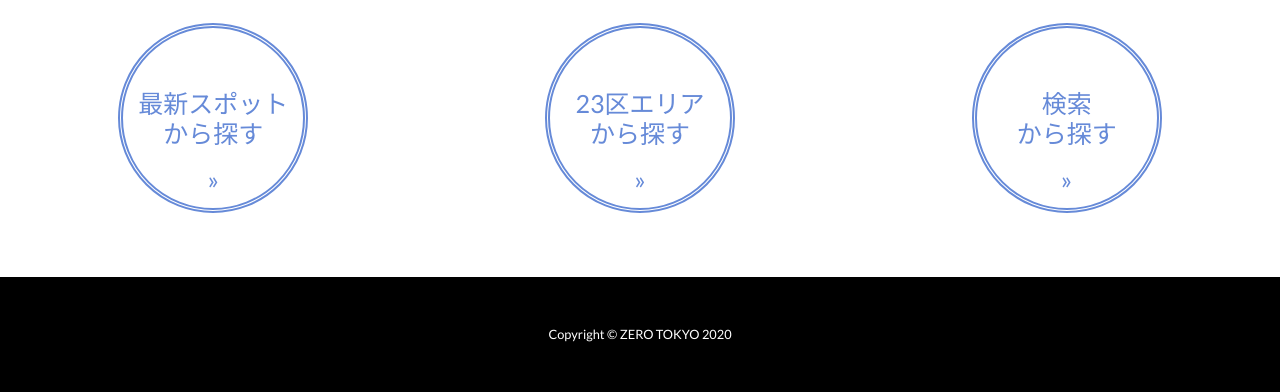
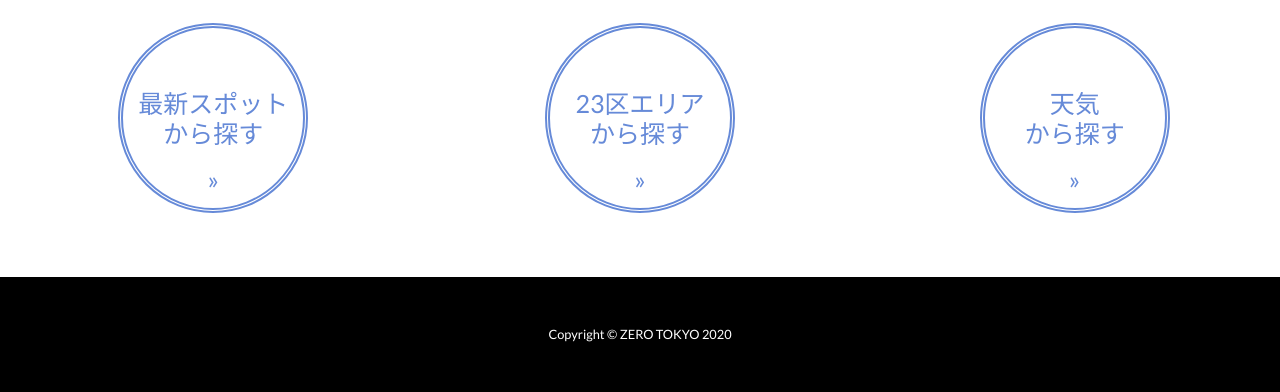
Before and after one commit to gizaju10/django, a Django app: page /blog/tags/ in a window 1280 px wide. Shown: the part 909-1301 px from the top of the page. Run offline with Django 3.2, Linux system fonts and the light colour scheme; some libraries are stand-ins or nearby versions.

Commit message:
「検索から探す」→「天気から探す」に変更

```diff
--- a/templates/base/base4.html
+++ b/templates/base/base4.html
@@ -102,7 +102,7 @@
     <p>　</p>
     </div>
     <div class="col-lg-4">
-      <a href="{% url 'blog:search_list' %}" class="btn-circle-border-double"><br><br>検索<p class="font">から探す</p> &raquo;</a>
+      <a href="{% url 'blog:tag_list' %}" class="btn-circle-border-double"><br><br>天気<p class="font">から探す</p> &raquo;</a>
     </div>
 </div>
 
--- a/templates/base/base_tokyo23.html
+++ b/templates/base/base_tokyo23.html
@@ -101,7 +101,7 @@
     <p>　</p>
     </div>
     <div class="col-lg-4">
-      <a href="{% url 'blog:search_list' %}" class="btn-circle-border-double"><br><br>検索<p class="font">から探す</p> &raquo;</a>
+      <a href="{% url 'blog:tag_list' %}" class="btn-circle-border-double"><br><br>天気<p class="font">から探す</p> &raquo;</a>
     </div>
 </div>
 
--- a/templates/base/base_tokyo23_tags.html
+++ b/templates/base/base_tokyo23_tags.html
@@ -111,7 +111,7 @@
     <p>　</p>
     </div>
     <div class="col-lg-4">
-      <a href="{% url 'blog:search_list' %}" class="btn-circle-border-double"><br><br>検索<p class="font">から探す</p> &raquo;</a>
+    　<a href="{% url 'blog:tag_list' %}" class="btn-circle-border-double"><br><br>天気<p class="font">から探す</p> &raquo;</a>
     </div>
 </div>
 
--- a/templates/blog/tag_list.html
+++ b/templates/blog/tag_list.html
@@ -9,7 +9,7 @@
 <div align="center">
 <div class="wrapper top_margin">
   <div class="column">
-  <a href="{% url 'blog:tag_post' 'Indoor' %}" class="text">天気が悪いから中で楽しむ!!</a>
+  <a href="{% url 'blog:tag_post' 'Indoor' %}" class="text">天気が悪いから屋内で楽しむ!!</a>
   <a href="{% url 'blog:tag_post' 'Indoor' %}">
   <div align="center">
     <img id="map_canvas" src='https://giza-s3.s3-ap-northeast-1.amazonaws.com/post_images/キリコラウンジ.jpg' />
@@ -18,7 +18,7 @@
 </div>
 
 <div class="column">
-    <a href="{% url 'blog:tag_post' 'Outdoors' %}" class="text">天気が良いから外で楽しむ!!</a>
+    <a href="{% url 'blog:tag_post' 'Outdoors' %}" class="text">天気が良いから屋外で楽しむ!!</a>
 <a href="{% url 'blog:tag_post' 'Outdoors' %}">
   <div align="center">
     <img id="map_canvas" src='https://giza-s3.s3-ap-northeast-1.amazonaws.com/post_images/代々木公園.jpg' />
--- a/templates/index.html
+++ b/templates/index.html
@@ -43,7 +43,7 @@
         <p>　</p>
           <a href="{% url 'blog:category_list' %}" class="btn-circle-border-double"><br><br>23区エリア<p class="font">から探す</p> &raquo;</a>
         <p>　</p>
-          <a href="{% url 'blog:search_list' %}" class="btn-circle-border-double"><br><br>検索<p class="font">から探す</p> &raquo;</a>
+          <a href="{% url 'blog:tag_list' %}" class="btn-circle-border-double"><br><br>天気<p class="font">から探す</p> &raquo;</a>
       </div>
     <!-- map.htmlここまで2 -->
 
```
